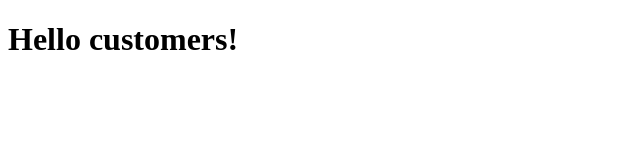
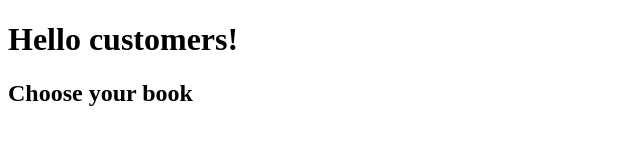
Before and after one commit to livwvil/test, a plain HTML site: page lab1/index.html in a window 1280 px wide. Shown: the whole page, without its empty margins (0-640 px from the left). Drawn offline with Linux system fonts and the light colour scheme.

Commit message:
feat: add h2

```diff
--- a/lab1/index.html
+++ b/lab1/index.html
@@ -7,5 +7,6 @@
 </head>
 <body>
     <h1>Hello customers!</h1>
+    <h2>Choose your book</h1>
 </body>
 </html>
```
